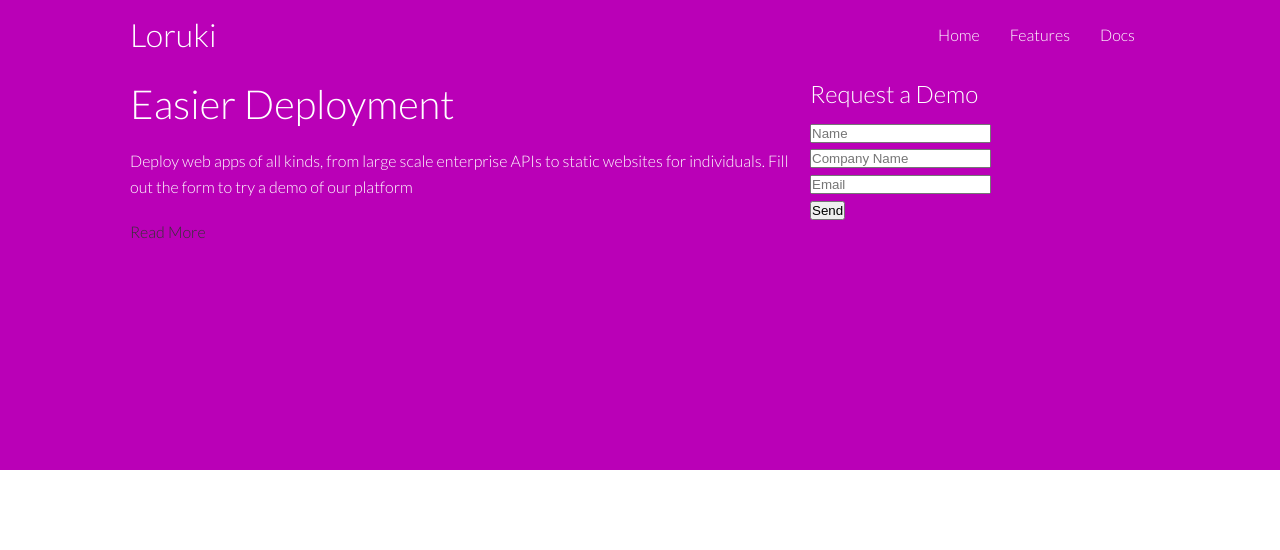
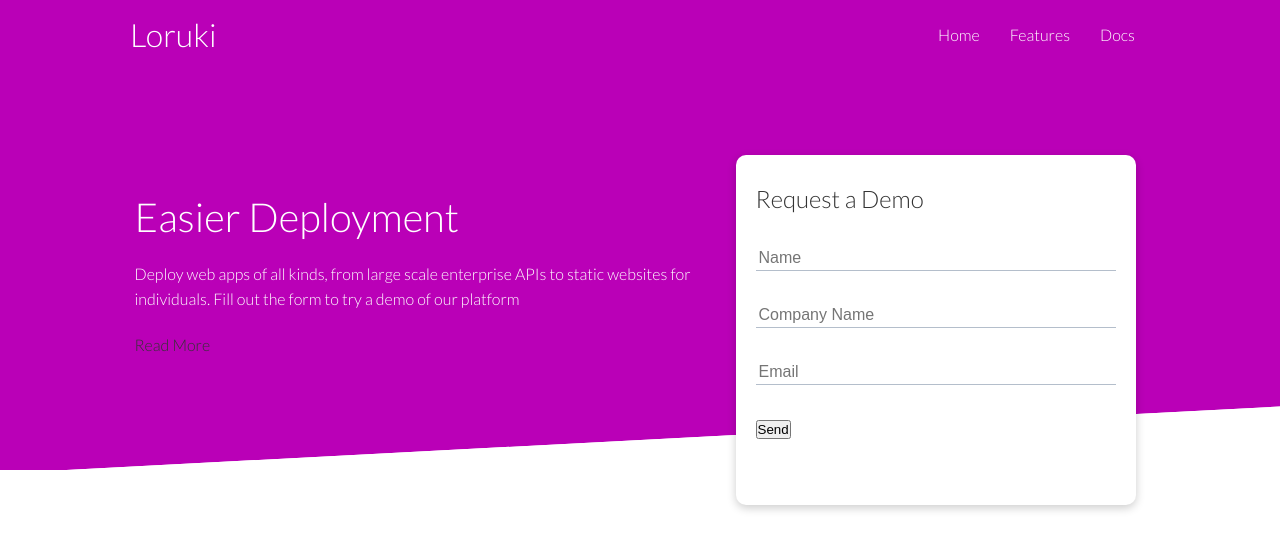
Before and after one commit to AnikaTahsin06/loruki-website, a plain HTML site: page index.html in a window 1280 px wide. Drawn offline with Linux system fonts and the light colour scheme.

Commit message:
showcase completed

```diff
--- a/css/style.css
+++ b/css/style.css
@@ -79,12 +79,70 @@ img {
 .showcase p {
   margin: 20px 0;
 }
+
+.showcase .grid {
+  overflow: visible;
+  grid-template-columns: 55% auto;
+  gap: 30px;
+}
+
+.showcase-form {
+  position: relative;
+  top: 60px;
+  height: 350px;
+  width: 400px;
+  padding: 40px;
+  z-index: 100;
+  justify-self: flex-end;
+  animation: slideInFromRight 1s ease-in;
+}
+
+.showcase-form .form-control {
+  margin: 30px 0;
+}
+
+.showcase-form input[type="text"],
+.showcase-form input[type="email"] {
+  border: 0;
+  border-bottom: 1px solid #b4becb;
+  width: 100%;
+  padding: 3px;
+  font-size: 16px;
+}
+
+.showcase-form input:focus {
+  outline: none;
+}
+
+.showcase::before,
+.showcase::after {
+  content: "";
+  position: absolute;
+  height: 100px;
+  bottom: -70px;
+  right: 0;
+  left: 0;
+  background: #fff;
+  transform: skewY(-3deg);
+  -webkit-transform: skewY(-3deg);
+  -moz-transform: skewY(-3deg);
+  -ms-transform: skewY(-3deg);
+}
 /* Utilities */
 .container {
   max-width: 1100px;
   margin: 0 auto;
   overflow: auto;
   padding: 0 40px;
+}
+
+.card {
+  background-color: #fff;
+  color: #333;
+  border-radius: 10px;
+  box-shadow: 0 3px 10px rgba(0, 0, 0, 0.2);
+  padding: 20px;
+  margin: 10px;
 }
 
 .flex {
@@ -96,16 +154,9 @@ img {
 
 .grid {
   display: grid;
-  grid-template-columns: 2fr 1fr;
+  grid-template-columns: repeat(2, 1fr);
+  gap: 20px;
+  justify-content: center;
+  align-items: center;
+  height: 100%;
 }
-
-/* text-nav */
-
-.test-nav {
-  display: flex;
-  justify-content: space-between;
-}
-
-.half {
-  margin: 0 auto;
-}
```
Also changed, not shown: css/nav.html (deleted, +0 -26 lines).
